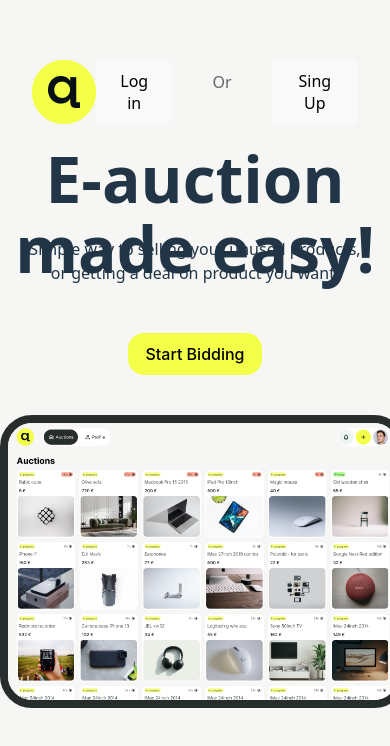
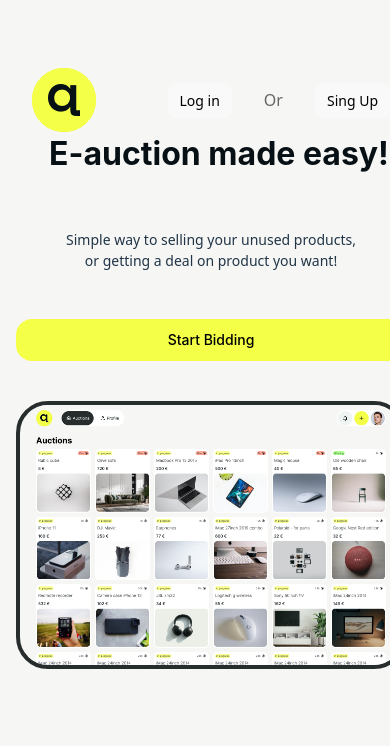
Before and after one commit to AndjelaShida/AuctionBay-Frontend, a React (Vite) app: page / in a window 390 px wide. Shown: the top 746 px of the page. Built offline with nearby package versions, Linux system fonts and the light colour scheme.

Commit message:
add onlymobile in media.ts + mobile for landing page

```diff
--- a/src/Base/Base.style.ts
+++ b/src/Base/Base.style.ts
@@ -13,6 +13,10 @@ export const Wrapper = styled.div`
   flex-direction: column;
   align-items: center;
   background-color: #f6f6f4 ;
+
+  @media ${devices.mobile} {
+  padding: 24px 16px;
+  }
 
 `;
 
--- a/src/pages/LandingPage/LandingPage.style.ts
+++ b/src/pages/LandingPage/LandingPage.style.ts
@@ -23,18 +23,22 @@ export const Header = styled.header`
     @media ${devices.mobile} {
      height: 72px;
     padding: 12px 16px;
+
   }
 `;
 
 export const AuthButtons = styled.div`
   display: flex;
-  algin-items: center;
+  align-items: center;
   gap: 16px;
 
     @media ${devices.mobile} {
-    top: 12px;
-    right: 16px;
-    z-index: 2 ;
+  gap: 8px;
+
+  button {
+  padding: 8px 12px;
+  font-size: 14px;
+  }
   }
 `;
 
@@ -61,18 +65,20 @@ export const IconButton = styled(Link)`
 `;
 
 export const H1 = styled.h1`
-  font-size: 'Inter', sans-serif ;
+  font-family: 'Inter', sans-serif ;
   font-weight: 700;
   font-size: 64px;
-  color: #071015
+  color: #071015 ;
   width: 715px;
   height: 77px;
   margin: 0 auto 16px auto ;
 
-    @media ${devices.mobile} {
-    font-size: 32px;
-    width: 100%;
+  @media ${devices.mobile} {
+  font-size: 32px;
+  width: 100%;
+  padding: 0 8px ;
   }
+
 
 `;
 
@@ -163,5 +169,11 @@ export const Auctions = styled.div`
     padding: 0 8px;
     box-sizing: border-box;
 
+    img {
+    width: 100%;
+    height: auto;
+    border-radius: 0;
+    }
+
   }
 `;
--- a/src/styles/media.ts
+++ b/src/styles/media.ts
@@ -1,6 +1,6 @@
 
 const size = {
-  mobile: '360px',
+  mobile: '480px',
   tablet: '768px',
   laptop: '1024px',
   desktop: '1440px',
@@ -11,6 +11,6 @@ export const devices = {
   tablet: `(max-width: ${size.tablet})`,
   laptop: `(max-width: ${size.laptop})`,
   desktop: `(max-width: ${size.desktop})`,
+};
 
-
-};
+export const onlyMobile = `(min-width: 320px) and (max-width: ${size.mobile})`;
```
